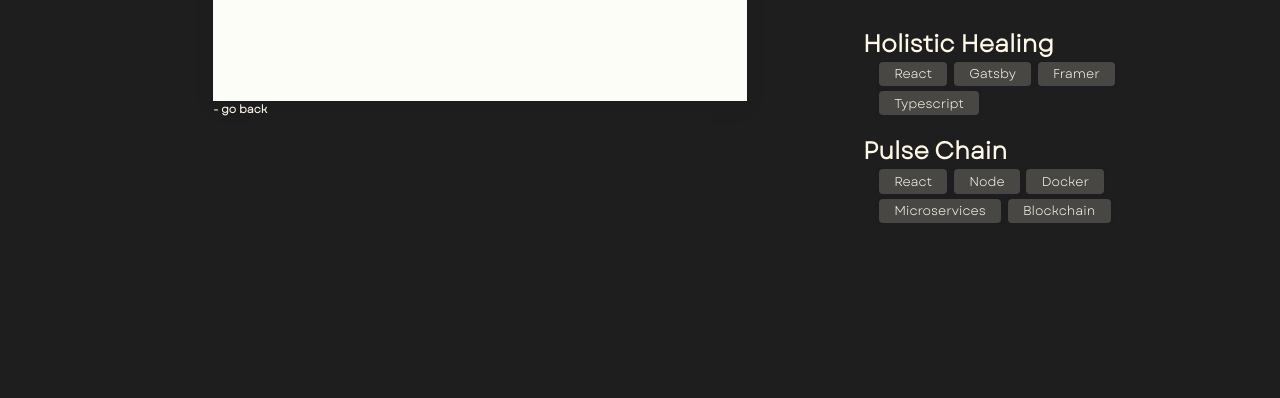
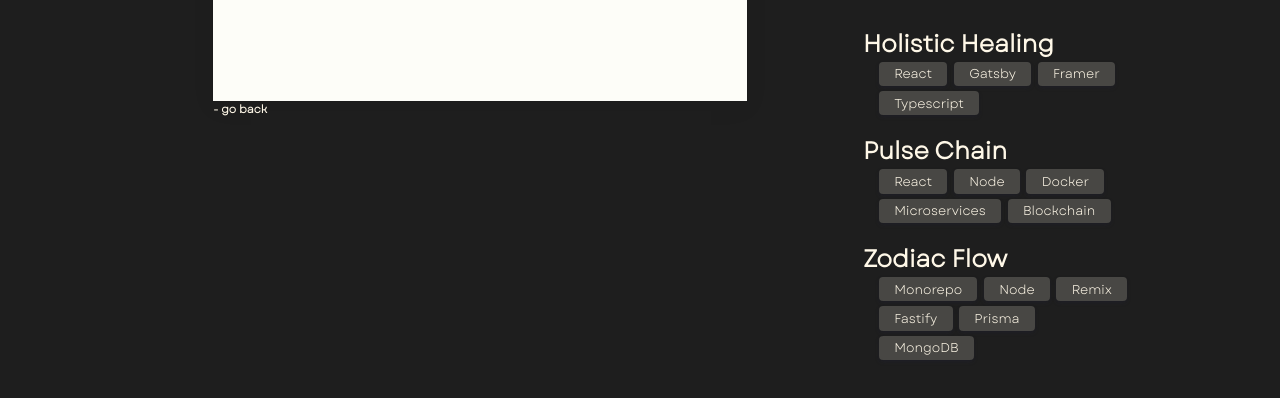
Before and after one commit to teusto/MT, a website built with Parcel: page src/portfolio.html in a window 1280 px wide. Shown: the part 172-570 px from the top of the page. Built offline with nearby package versions, Linux system fonts and the light colour scheme.

Commit message:
Adding a new entry on portfolio page

```diff
--- a/src/portfolio.html
+++ b/src/portfolio.html
@@ -46,6 +46,17 @@
                             <span>Blockchain</span>
                         </div>
                     </div>
+                    <div class="topic-item">
+                        <h2>Zodiac Flow</h2>
+                        <div class="topic-text">
+                            <span>Monorepo</span>
+                            <span>Node</span>
+                            <span>Remix</span>
+                            <span>Fastify</span>
+                            <span>Prisma</span>
+                            <span>MongoDB</span>
+                        </div>
+                    </div>
                 </div>
             </div>
         </main>
```
